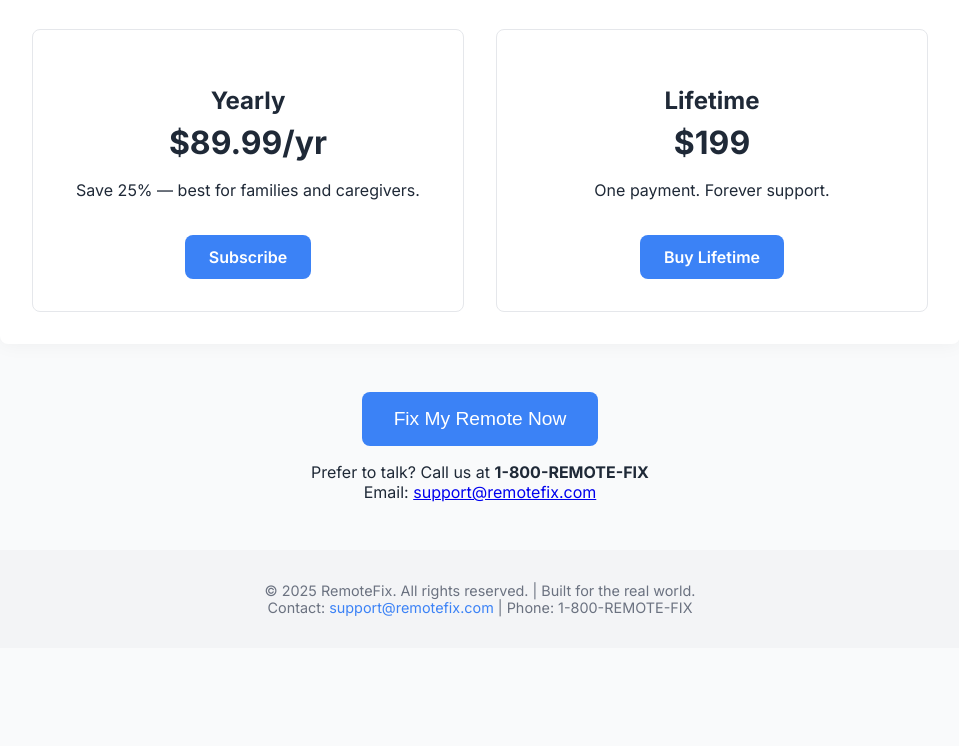
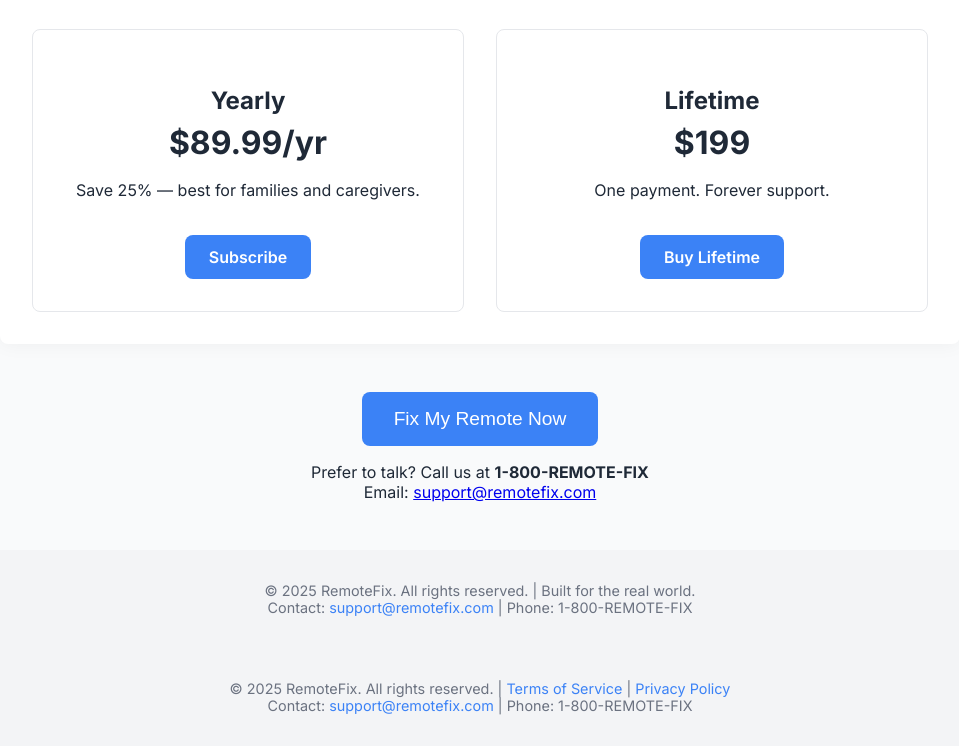
Before and after one commit to Sm0k367/remote-rescue, a plain HTML site: page index.html in a window 1280 px wide. Shown: the part 1900-2646 px from the top of the page, without its empty margins (160-1119 px from the left). Before the commit the page ends 2548 px from the top, so only its background shows below. Drawn offline with Linux system fonts and the light colour scheme; a script that the page names is missing.

Commit message:
Update index.html

```diff
--- a/index.html
+++ b/index.html
@@ -222,6 +222,11 @@
   }
 })();
 </script>
-
+<footer>
+  &copy; 2025 RemoteFix. All rights reserved. |
+  <a href="/terms.html">Terms of Service</a> |
+  <a href="/privacy.html">Privacy Policy</a><br>
+  Contact: <a href="mailto:support@remotefix.com">support@remotefix.com</a> | Phone: 1-800-REMOTE-FIX
+</footer>
 </body>
 </html>
```
